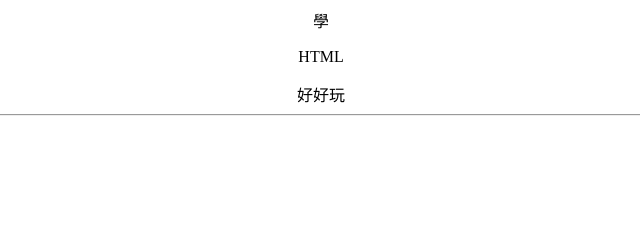
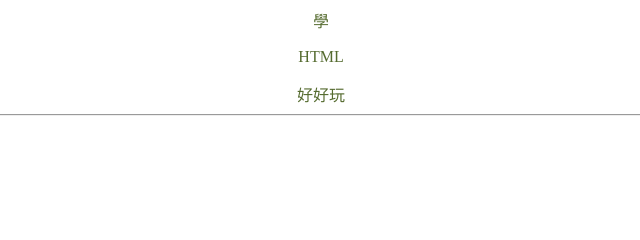
Before and after one commit to aiolia0803/HW3, a plain HTML site: page css.html in a window 1280 px wide. Shown: the top 240 px of the page, 319-959 px from the left. Drawn offline with Linux system fonts and the light colour scheme.

Commit message:
add css file

```diff
--- a/css.html
+++ b/css.html
@@ -4,6 +4,7 @@
 <head>
     <meta charset="UTF-8">
     <title>HW2</title>
+    <link rel="stylesheet" type="text/css" href="css/main.css">
 </head>
 
 <body>
--- /dev/null
+++ b/css/main.css
@@ -0,0 +1,3 @@
+div {
+    color: darkolivegreen
+}
```
